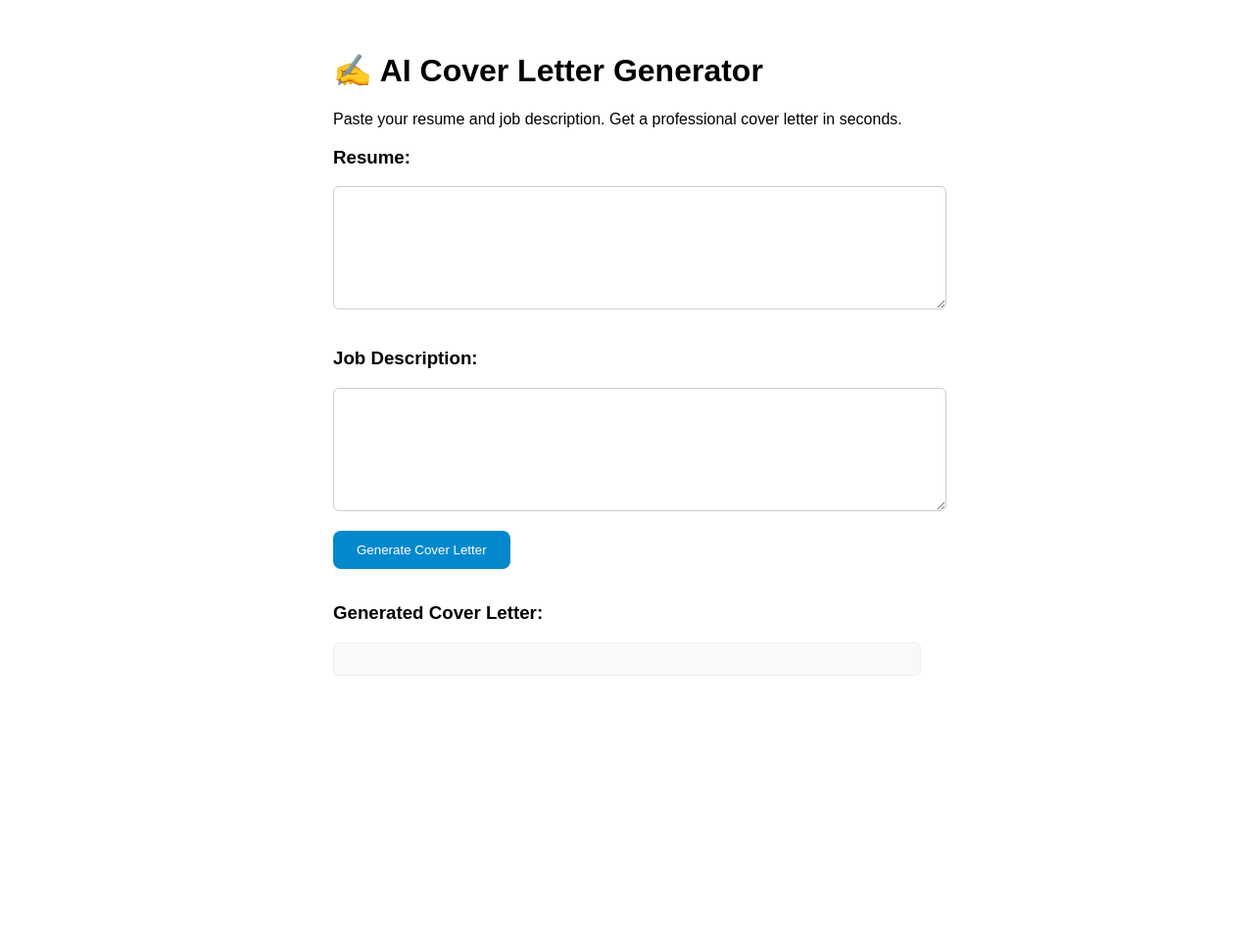
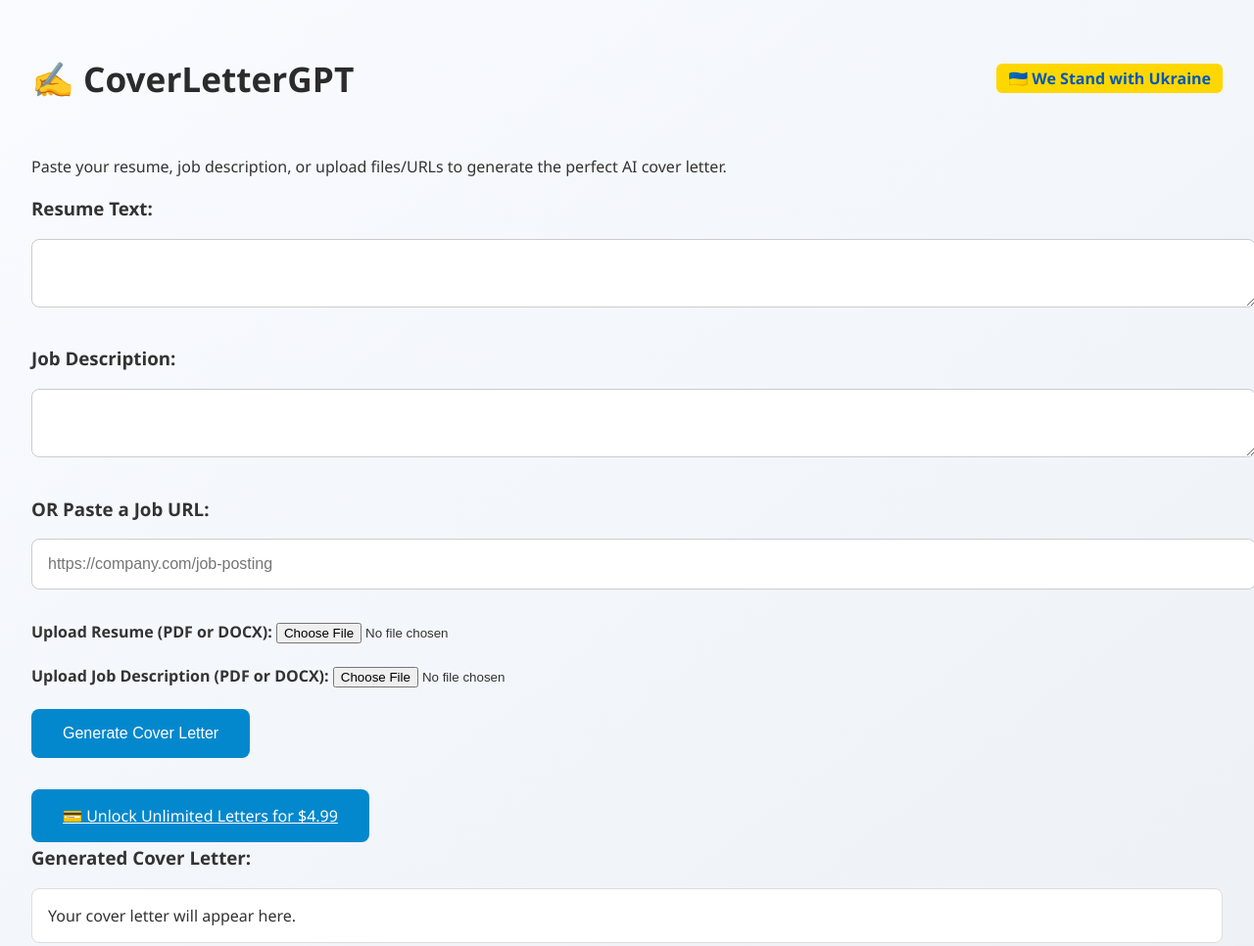
Before and after one commit to Ivanolegvak/coverlettergpt-clone, a plain HTML site: page index.html in a window 1280 px wide. Shown: the whole page at 98% size. Before the commit the page ends 800 px from the top, so only its background shows below. Drawn offline with Linux system fonts and the light colour scheme.

Commit message:
Add files via upload

```diff
--- a/index.html
+++ b/index.html
@@ -3,55 +3,148 @@
 <head>
   <meta charset="UTF-8" />
   <meta name="viewport" content="width=device-width, initial-scale=1.0" />
-  <title>CoverLetterGPT</title>
+  <title>CoverLetterGPT – Smart AI Letters</title>
   <style>
-    body { font-family: sans-serif; padding: 2rem; max-width: 600px; margin: auto; }
-    textarea { width: 100%; height: 100px; margin-bottom: 1rem; padding: 0.75rem; border-radius: 6px; border: 1px solid #ccc; }
-    button { padding: 0.75rem 1.5rem; background-color: #0488cd; color: white; border: none; border-radius: 8px; cursor: pointer; margin-bottom: 1rem; }
-    #response { white-space: pre-wrap; background: #f9f9f9; padding: 1rem; border-radius: 6px; border: 1px solid #eee; }
+    body {
+      font-family: 'Segoe UI', sans-serif;
+      background: linear-gradient(to bottom right, #f9fbff, #edf1f5);
+      color: #333;
+      margin: 0;
+      padding: 2rem;
+    }
+    header {
+      display: flex;
+      justify-content: space-between;
+      align-items: center;
+      margin-bottom: 2rem;
+    }
+    h1 {
+      font-size: 2.2rem;
+      color: #2b2b2b;
+    }
+    .ukraine {
+      color: #0057B8;
+      font-weight: bold;
+      background-color: #FFD700;
+      padding: 0.25rem 0.75rem;
+      border-radius: 6px;
+    }
+    textarea, input[type="text"] {
+      width: 100%;
+      padding: 1rem;
+      margin-bottom: 1rem;
+      border-radius: 8px;
+      border: 1px solid #ccc;
+      font-size: 1rem;
+    }
+    .button, button {
+      background-color: #0488cd;
+      color: white;
+      border: none;
+      padding: 1rem 2rem;
+      font-size: 1rem;
+      border-radius: 8px;
+      cursor: pointer;
+      margin-bottom: 1rem;
+    }
+    #response {
+      white-space: pre-wrap;
+      background-color: #fff;
+      padding: 1rem;
+      border: 1px solid #ddd;
+      border-radius: 8px;
+    }
+    .pay-cta {
+      margin-top: 2rem;
+    }
+    .upload-group {
+      margin-top: 1rem;
+    }
   </style>
 </head>
 <body>
-  <h1>✍️ AI Cover Letter Generator</h1>
-  <p>Paste your resume and job description. Get a professional cover letter in seconds.</p>
+  <header>
+    <h1>✍️ CoverLetterGPT</h1>
+    <div class="ukraine">🇺🇦 We Stand with Ukraine</div>
+  </header>
 
-  <h3>Resume:</h3>
+  <p>Paste your resume, job description, or upload files/URLs to generate the perfect AI cover letter.</p>
+
+  <h3>Resume Text:</h3>
   <textarea id="resume"></textarea>
 
   <h3>Job Description:</h3>
   <textarea id="job"></textarea>
 
-  <button onclick="generateLetter()">Generate Cover Letter</button>
+  <h3>OR Paste a Job URL:</h3>
+  <input type="text" id="jobURL" placeholder="https://company.com/job-posting">
 
-  <div id="paywall" style="display:none;">
-    <p>You've used your 2 free letters. Please support us ❤️:</p>
-    <a href="https://secure.wayforpay.com/button/ba044d1ef050b" style="display:inline-block!important;background:#0488cd;background-size:cover;width: 256px!important;height:54px!important;border:none!important;border-radius:14px!important;padding:16px!important;text-decoration:none!important;box-shadow:3px 2px 8px rgba(71,66,66,0.22)!important;text-align:center!important;outline:none!important;" onmouseover="this.style.opacity='0.8';" onmouseout="this.style.opacity='1';"> <span style="font-family:Verdana,Arial,sans-serif!important;font-weight:bold!important;font-size:14px!important;color:#ffffff!important;line-height:18px!important;vertical-align:middle!important;">Оплатить</span></a>
+  <div class="upload-group">
+    <label><strong>Upload Resume (PDF or DOCX):</strong></label>
+    <input type="file" id="resumeFile" accept=".pdf,.docx"><br><br>
+    <label><strong>Upload Job Description (PDF or DOCX):</strong></label>
+    <input type="file" id="jobFile" accept=".pdf,.docx">
+  </div>
+
+  <br><button onclick="generateLetter()">Generate Cover Letter</button>
+
+  <div class="pay-cta">
+    <a href="https://secure.wayforpay.com/button/ba044d1ef050b" class="button">💳 Unlock Unlimited Letters for $4.99</a>
   </div>
 
   <h3>Generated Cover Letter:</h3>
-  <div id="response"></div>
+  <div id="response">Your cover letter will appear here.</div>
 
   <script>
+    async function extractFromURL(url) {
+      try {
+        const res = await fetch('https://api.allorigins.win/get?url=' + encodeURIComponent(url));
+        const data = await res.json();
+        return data.contents;
+      } catch (e) {
+        return 'Unable to fetch content from job URL.';
+      }
+    }
+
+    async function readFileContent(file) {
+      return new Promise((resolve) => {
+        const reader = new FileReader();
+        reader.onload = (e) => resolve(e.target.result);
+        reader.readAsText(file);
+      });
+    }
+
     async function generateLetter() {
-      let count = parseInt(localStorage.getItem("coverLetterCount") || "0");
-      if (count >= 2) {
-        document.getElementById("paywall").style.display = "block";
-        return;
+      const resumeText = document.getElementById("resume").value;
+      const jobText = document.getElementById("job").value;
+      const jobURL = document.getElementById("jobURL").value;
+
+      let resume = resumeText;
+      let job = jobText;
+
+      if (jobURL) {
+        job = await extractFromURL(jobURL);
       }
 
-      const resume = document.getElementById("resume").value;
-      const job = document.getElementById("job").value;
+      const resumeFile = document.getElementById("resumeFile").files[0];
+      const jobFile = document.getElementById("jobFile").files[0];
+
+      if (resumeFile) {
+        resume += '\n' + await readFileContent(resumeFile);
+      }
+
+      if (jobFile) {
+        job += '\n' + await readFileContent(jobFile);
+      }
 
       const response = await fetch("https://coverlettergpt-clone-production.up.railway.app/api/generate", {
-
         method: "POST",
         headers: { "Content-Type": "application/json" },
         body: JSON.stringify({ resume, job })
       });
+
       const data = await response.json();
-
       document.getElementById("response").textContent = data.result;
-      localStorage.setItem("coverLetterCount", (count + 1).toString());
     }
   </script>
 </body>
```
Also changed, not shown: index.js (+12 -1 lines), README.md.
